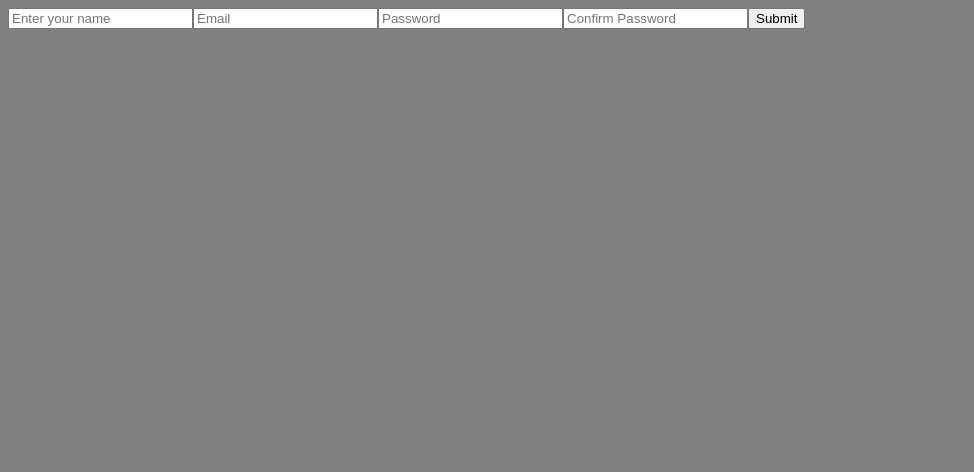
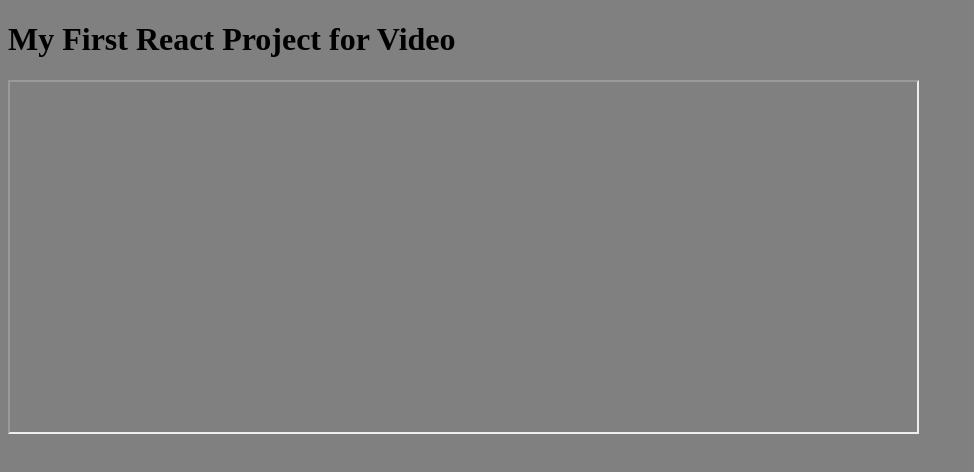
Before and after one commit to Sanalemba991/My-first-React-Project, a React (Vite) app: page / in a window 1280 px wide. Shown: the top 472 px of the page, without its empty margins (0-974 px from the left). Built offline with nearby package versions, Linux system fonts and the light colour scheme.

Commit message:
add Video

```diff
--- a/src/App.jsx
+++ b/src/App.jsx
@@ -1,55 +1,16 @@
-import React, { useState } from 'react';
+import React from "react";
+import Vid from "./video/Vid.mp4";
 
 function App() {
-  const [name, setName] = useState('');
-  const [email, setEmail] = useState('');
-  const [password, setPassword] = useState('');
-  const [confirmPassword, setConfirmPassword] = useState('');
-  const [submit, setSubmit] = useState(false); // Fixed the initial state
-
-  const handleSubmit = (e) => {
-    e.preventDefault();
-    console.log(name, email, password, confirmPassword);
-    setSubmit(true);
-  };
-
   return (
     <div>
-      <form onSubmit={handleSubmit}>
-        <input
-          type="text"
-          value={name}
-          placeholder="Enter your name"
-          onChange={(e) => setName(e.target.value)}
-        />
-        <input
-          type="text"
-          value={email}
-          placeholder="Email"
-          onChange={(e) => setEmail(e.target.value)}
-        />
-        <input
-          type="password"
-          value={password}
-          placeholder="Password"
-          onChange={(e) => setPassword(e.target.value)}
-        />
-        <input
-          type="password"
-          value={confirmPassword}
-          placeholder="Confirm Password"
-          onChange={(e) => setConfirmPassword(e.target.value)}
-        />
-        <button type="submit">Submit</button>
-      </form>
+      <h1>My First React Project for Video</h1>
+    <iframe
+    height={350}
+    width={907}
+    src={Vid}
+    allowFullScreen/>
 
-
-      {submit && (
-        <div>
-          <p>Name: {name}</p>
-          <p>Email: {email}</p>
-        </div>
-      )}
     </div>
   );
 }
```
